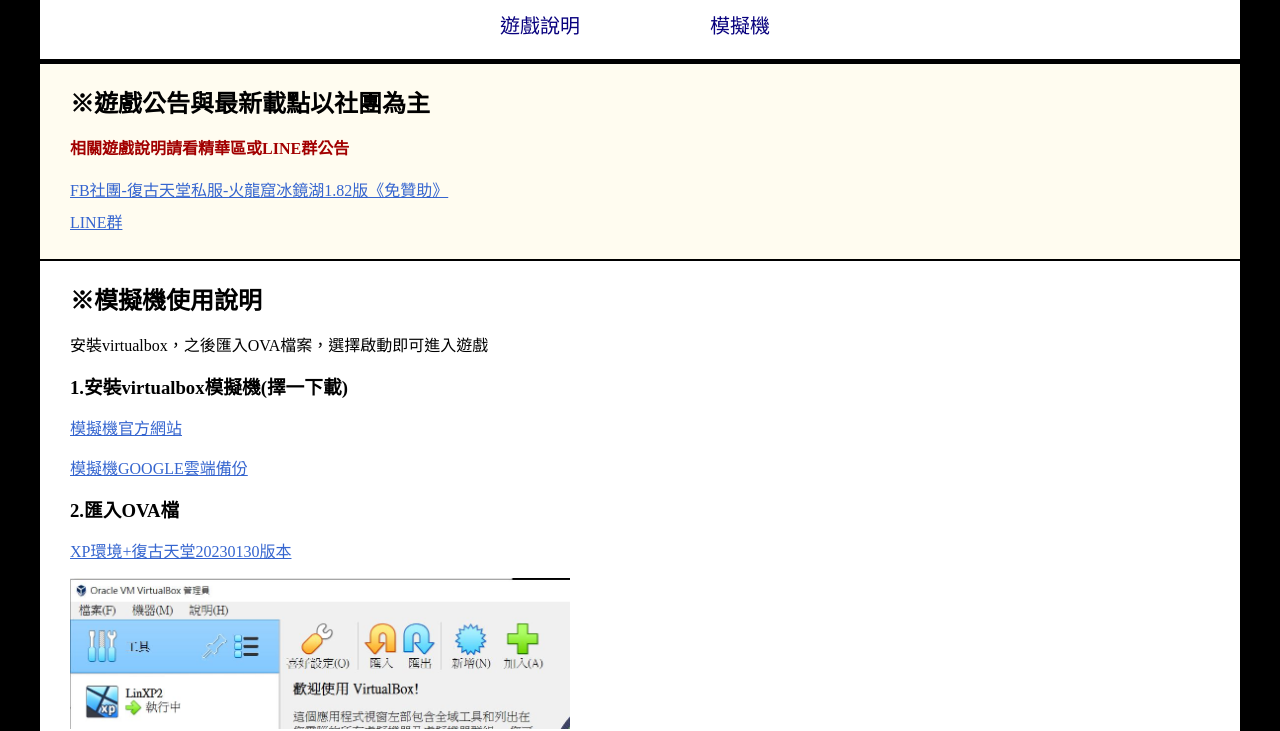
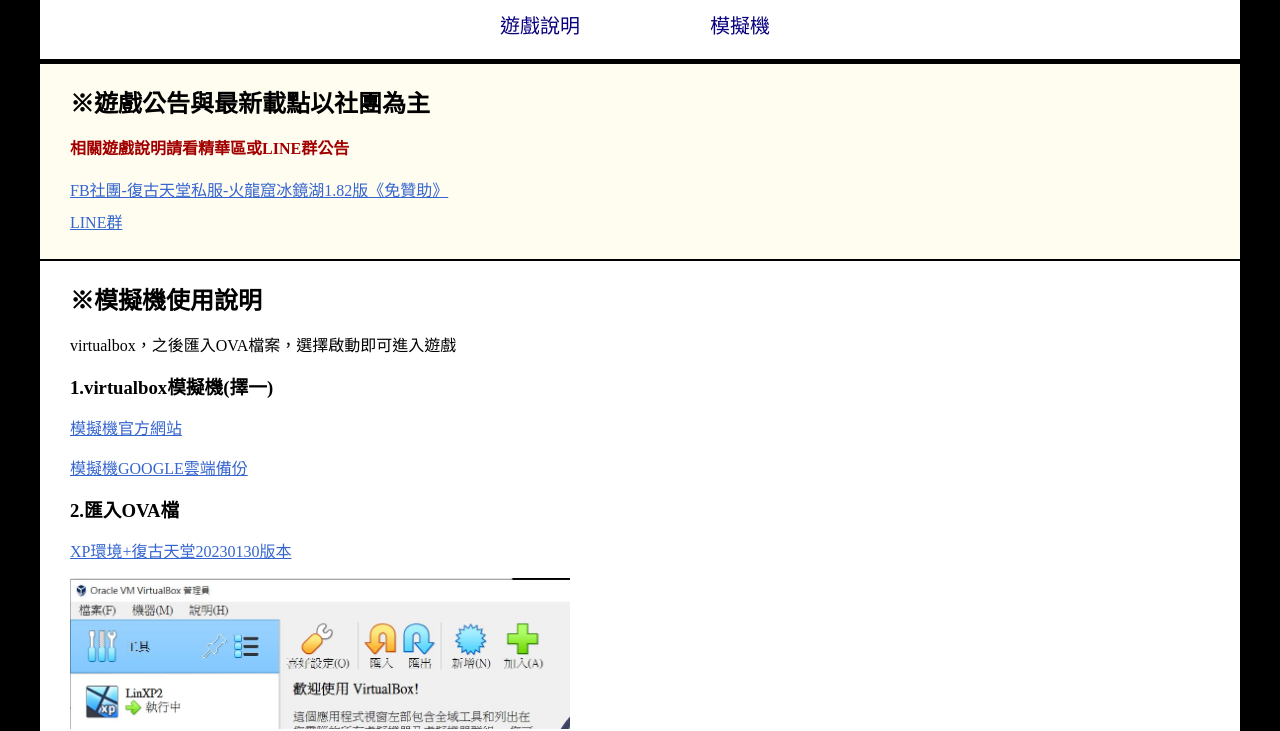
Before and after one commit to lineagev182/lineagev182.github.io, a plain HTML site: page index.html in a window 1280 px wide. Shown: the part 94-825 px from the top of the page. Drawn offline with Linux system fonts and the light colour scheme.

Commit message:
Update index.html

```diff
--- a/index.html
+++ b/index.html
@@ -33,8 +33,8 @@
     </section>
     <section class="vm container bgc-w" id="s2">
         <h2>※模擬機使用說明</h2>
-        <p>安裝virtualbox，之後匯入OVA檔案，選擇啟動即可進入遊戲</p>
-        <h3>1.安裝virtualbox模擬機(擇一下載)</h3>
+        <p>virtualbox，之後匯入OVA檔案，選擇啟動即可進入遊戲</p>
+        <h3>1.virtualbox模擬機(擇一)</h3>
         <p> <a href="https://www.virtualbox.org" target="_blank">模擬機官方網站</a> </p>
         <p> <a href="https://drive.google.com/file/d/1NQ50gR3nu1hge9xewAHu1WY7hNiO66M1/view?usp=sharing"
                 target="_blank">模擬機GOOGLE雲端備份</a> </p>
```
